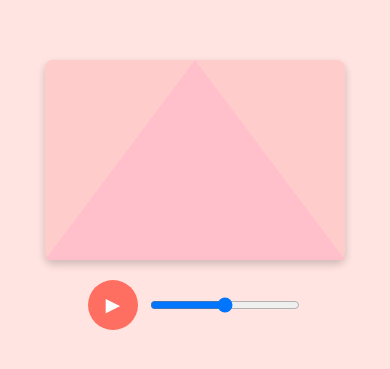
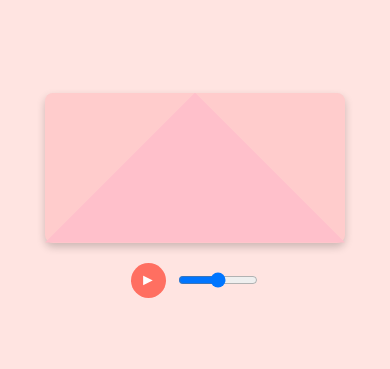
Before and after one commit to ELYAS1717/Letter4Muti, a plain HTML site: page index.html in a window 390 px wide. Shown: the part 227-596 px from the top of the page. Drawn offline with Linux system fonts and the light colour scheme.

Commit message:
Update index.html

```diff
--- a/index.html
+++ b/index.html
@@ -18,7 +18,8 @@
 
         .envelope {
             position: relative;
-            width: 300px;
+            width: 80%;
+            max-width: 300px;
             height: 200px;
             background: #ffcccc;
             border-radius: 8px;
@@ -46,8 +47,10 @@
             bottom: 0;
             left: 50%;
             transform: translateX(-50%) translateY(100%);
-            width: 260px;
-            height: 350px;
+            width: 90%;
+            max-width: 260px;
+            height: auto;
+            aspect-ratio: 3/4;
             background: #fff;
             border-radius: 4px;
             box-shadow: 0 4px 8px rgba(0, 0, 0, 0.2);
@@ -67,7 +70,7 @@
 
         .heart {
             color: #ff6f61;
-            font-size: 2rem;
+            font-size: 1.5rem;
             animation: beat 1s infinite;
         }
 
@@ -94,12 +97,12 @@
             background-color: #ff6f61;
             color: white;
             cursor: pointer;
-            font-size: 1.5rem;
+            font-size: 1.2rem;
             display: flex;
             justify-content: center;
             align-items: center;
-            width: 50px;
-            height: 50px;
+            width: 40px;
+            height: 40px;
         }
 
         .controls button:hover {
@@ -107,7 +110,23 @@
         }
 
         .volume-slider {
-            width: 150px;
+            width: 100px;
+        }
+
+        @media (max-width: 480px) {
+            .envelope {
+                height: 150px;
+            }
+
+            .controls button {
+                width: 35px;
+                height: 35px;
+                font-size: 1rem;
+            }
+
+            .volume-slider {
+                width: 80px;
+            }
         }
     </style>
 </head>
```
